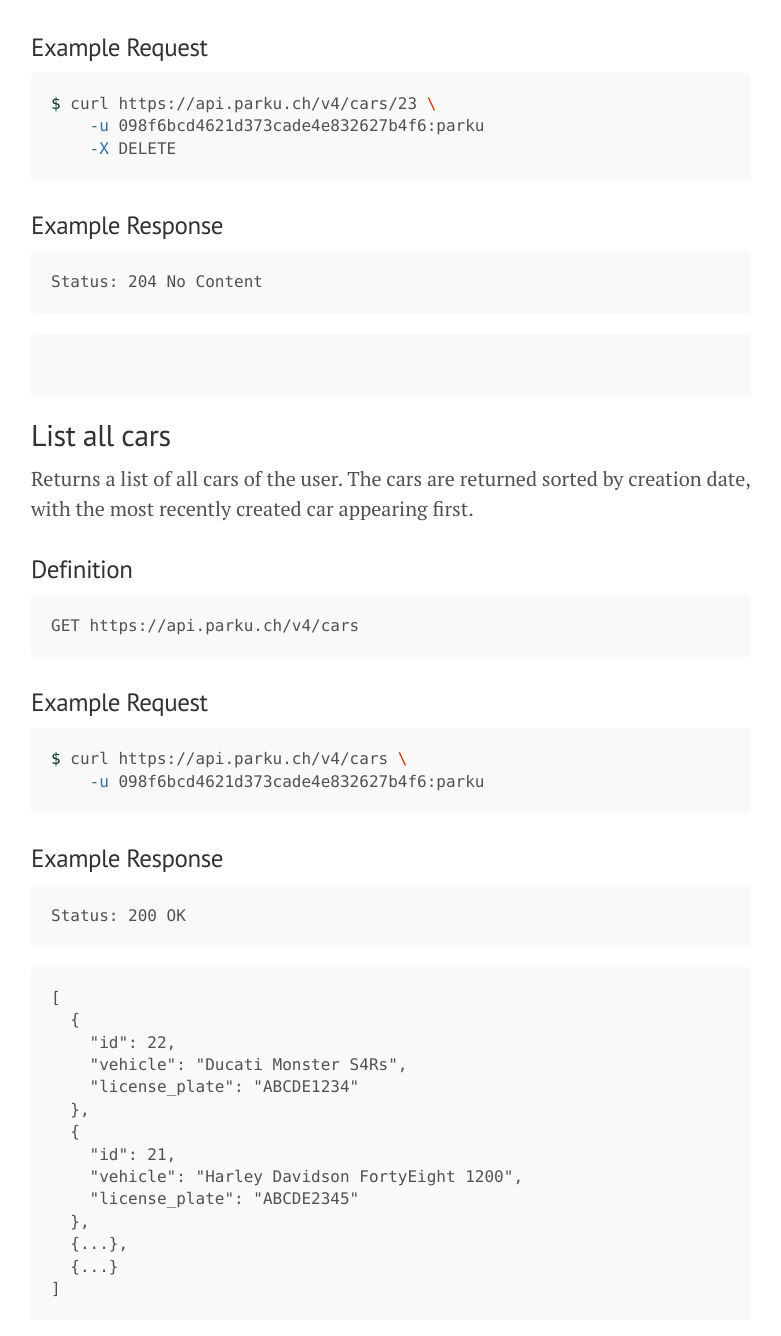
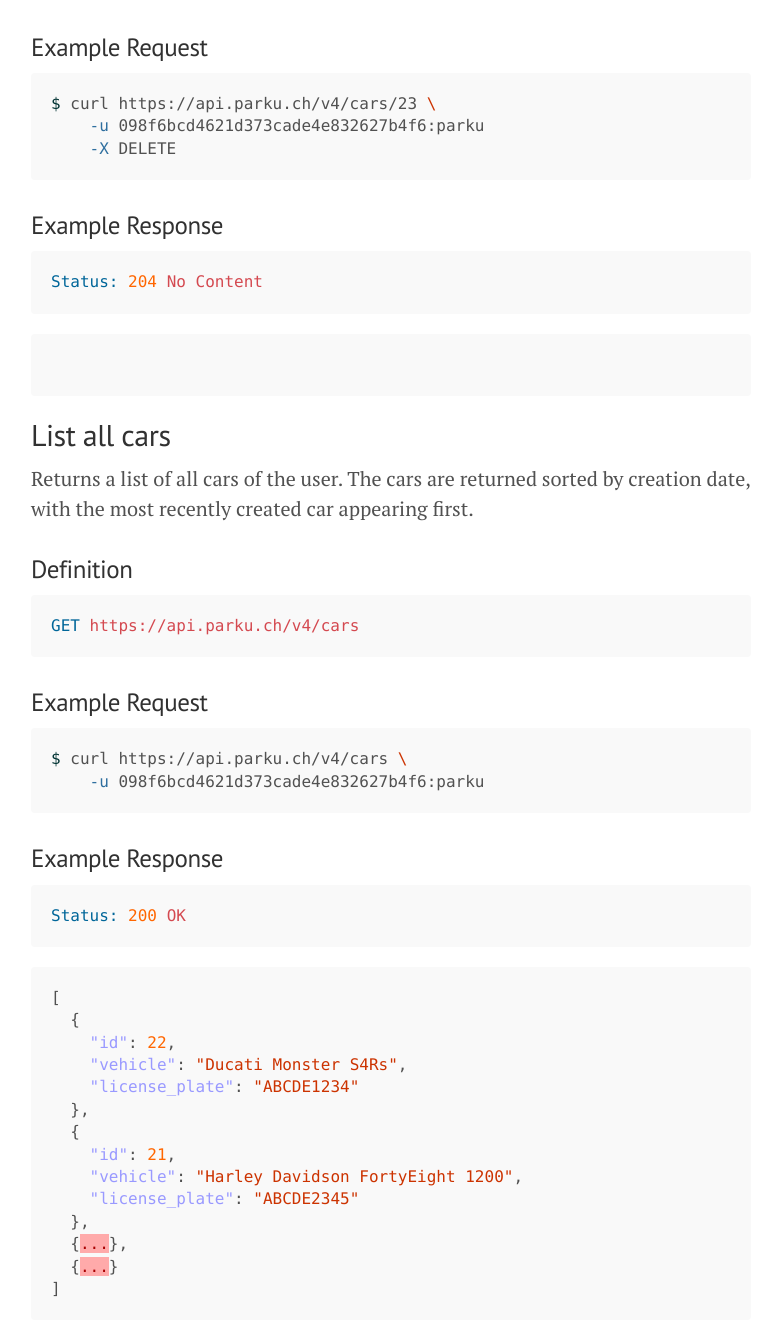
Before and after one commit to parku/docs, a Jekyll site: the page built from api/cars.md, in a window 1280 px wide and 1400 px high, scrolled down 3397 px. Shown: the top 1336 px of the window, without its empty margins (249-1030 px from the left). Built offline with Jekyll 4.4.1, drawn with Linux system fonts in a browser that asks for light colours; Markdown is read by kramdown in place of the engine named in the settings; some of the changed text lies outside the part shown.

Commit message:
Add syntax highlighting for status headers.

````diff
--- a/api/cars.md
+++ b/api/cars.md
@@ -17,7 +17,7 @@
 
 ### Definition
 
-```
+```nginx
 POST {{ site.parku.api }}/cars
 ```
 
@@ -39,7 +39,7 @@
 
 ### Example Response
 
-```
+```nginx
 Status: 201 Created
 Location: {{ site.parku.api }}/cars/23
 ```
@@ -57,7 +57,7 @@
 
 ### Definition
 
-```
+```nginx
 GET {{ site.parku.api }}/cars/{car_id}
 ```
 
@@ -75,7 +75,7 @@
 
 ### Example Response
 
-```
+```nginx
 Status: 200 OK
 ```
 
@@ -96,7 +96,7 @@
 
 ### Definition
 
-```
+```nginx
 PUT {{ site.parku.api }}/cars/{car_id}
 ```
 
@@ -116,7 +116,7 @@
 
 ### Example Response
 
-```
+```nginx
 Status: 200 OK
 ```
 
@@ -133,7 +133,7 @@
 
 ### Definition
 
-```
+```nginx
 DELETE {{ site.parku.api }}/cars/{car_id}
 ```
 
@@ -152,7 +152,7 @@
 
 ### Example Response
 
-```
+```nginx
 Status: 204 No Content
 ```
 
@@ -167,7 +167,7 @@
 
 ### Definition
 
-```
+```nginx
 GET {{ site.parku.api }}/cars
 ```
 
@@ -180,11 +180,11 @@
 
 ### Example Response
 
-```
+```nginx
 Status: 200 OK
 ```
 
-```
+```json
 [
   {
     "id": 22,
````
Also changed, not shown: api/bookings.md (+10 -10 lines), api/index.md (+1 -1 lines), api/locations.md (+2 -2 lines), api/login.md (+2 -2 lines), api/user.md (+6 -6 lines).
